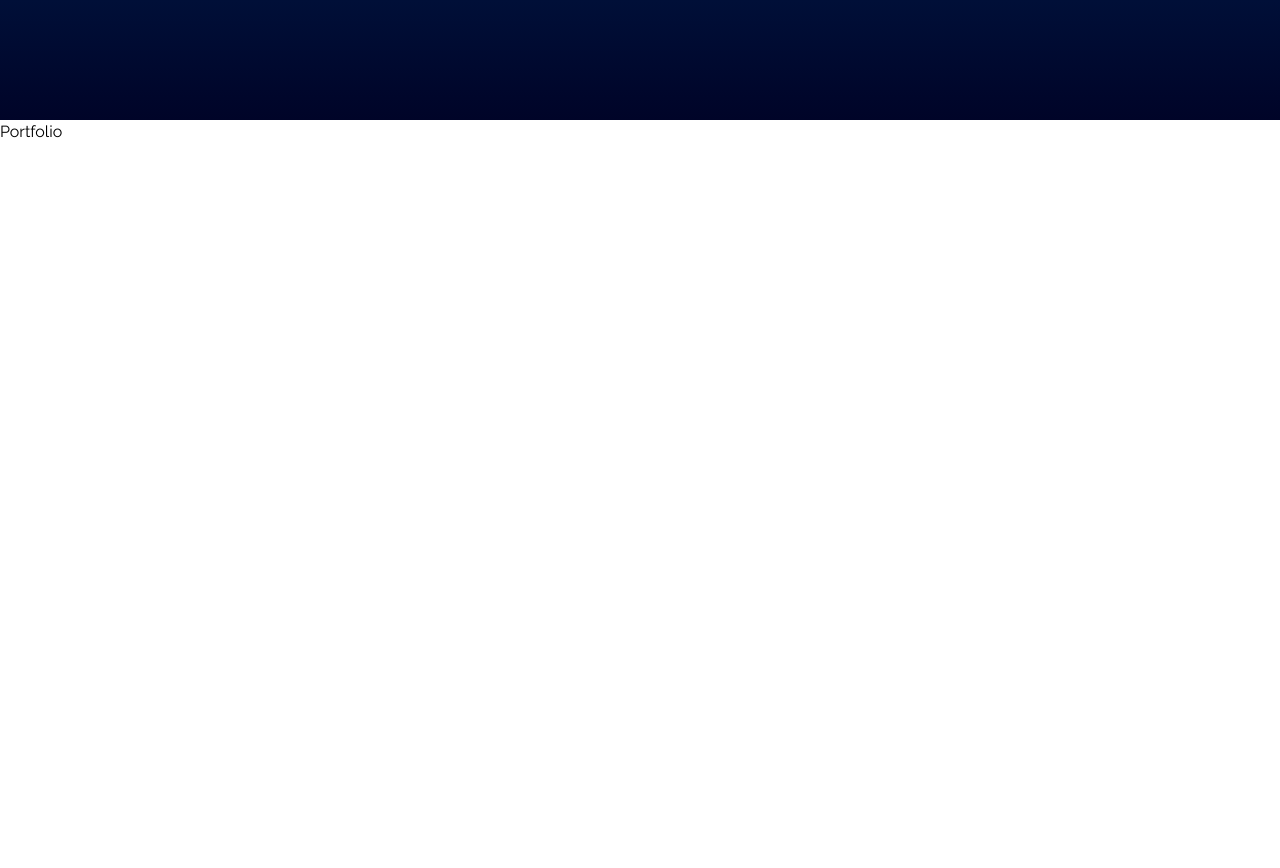
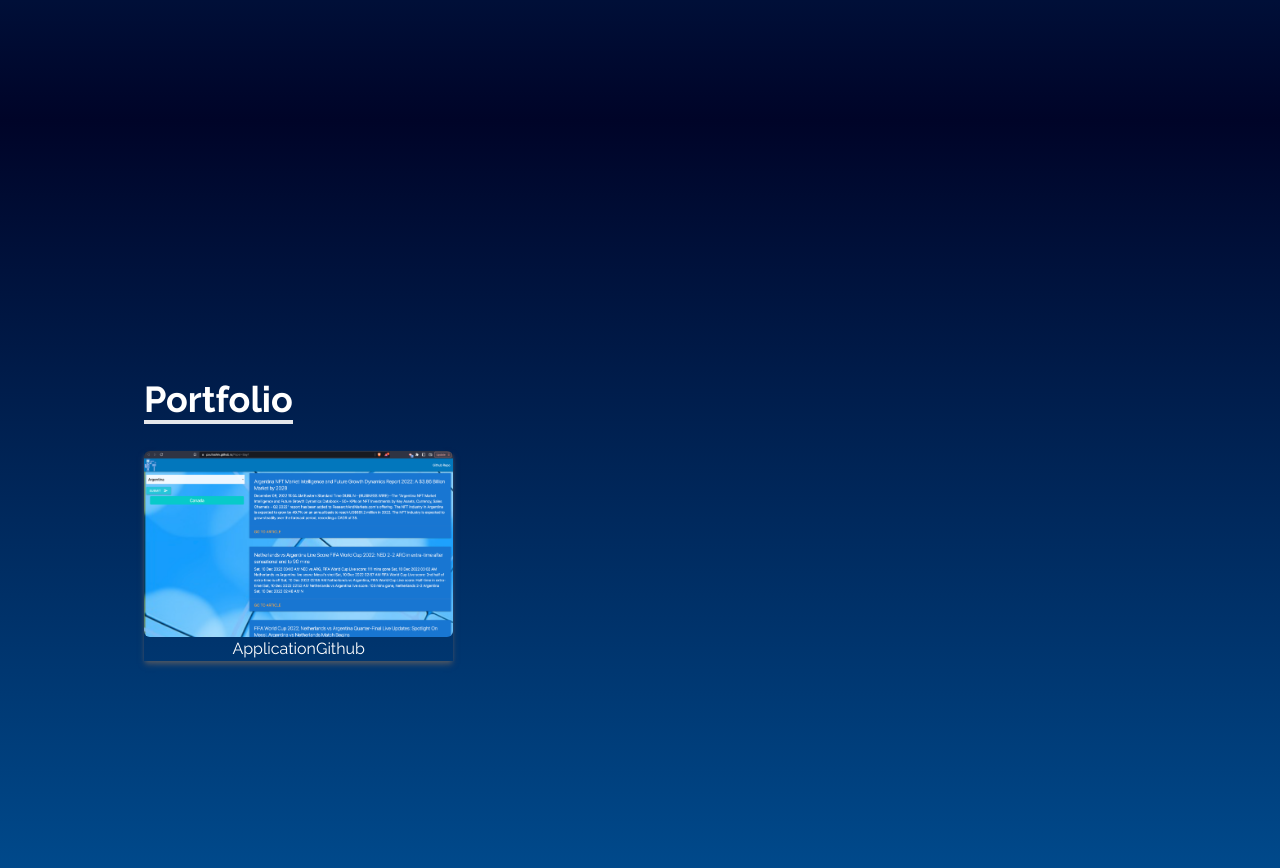
Before and after one commit to Kingnick253/Portolio-rework, a React (Create React App) app: page / in a window 1280 px wide. Shown: the part 1480-2348 px from the top of the page. Before the commit the page ends 1624 px from the top, so only its background shows below. Built offline with nearby package versions, Linux system fonts and the light colour scheme.

Commit message:
Got the base framework for how my project page will look

```diff
--- a/src/components/Projects.js
+++ b/src/components/Projects.js
@@ -1,16 +1,26 @@
 import React from 'react'
-
+import PaperBoy from "../images/paperboy.png";
 const Projects = () => {
   return (
-        <div>
-            <div>
-                <div>
+        <div name ="Portfolio" className='bg-gradient-to-b from-FrostOne to-FrostTwo text-white md:h-screen'>
+            <div className='max-w-screen-lg flex flex-col p-4 mx-auto w-full h-full justify-center'>
+                <div className='pb-8'>
 
-                    <p>Portfolio</p>
+                    <p className='text-4xl font-bold inline border-b-4'>Portfolio</p>
                     <p></p>
                 </div>
 
+                <div className='grid sm:grid-cols-2 md:grid-cols-3 gap-8
+                px-12 sm:px-0'>
+                    <div className=' shadow-md shadow-gray-600 roudned-lg'>
+                        <img src={PaperBoy} alt='' className='rounded-md duration-200 hover:scale-105'/>
+                        <div className='flex items-center justify-center'>
+                            <button className=''>Application</button>
+                            <button>Github </button>
+                        </div>
+                    </div>
 
+                </div>
 
 
             </div>
--- a/src/components/ProjectsData.js
+++ b/src/components/ProjectsData.js
@@ -3,7 +3,8 @@ import PaperBoy from "../images/paperboy.png"
 const ProjectsData = [
     {
         id:1,
-        Image:PaperBoy,
+        title:"Paper Boy",
+        image:PaperBoy,
         Github: "https://github.com/paullsshin/Paper-Boy",
         Link: "https://paullsshin.github.io/Paper-Boy/"
 
```
